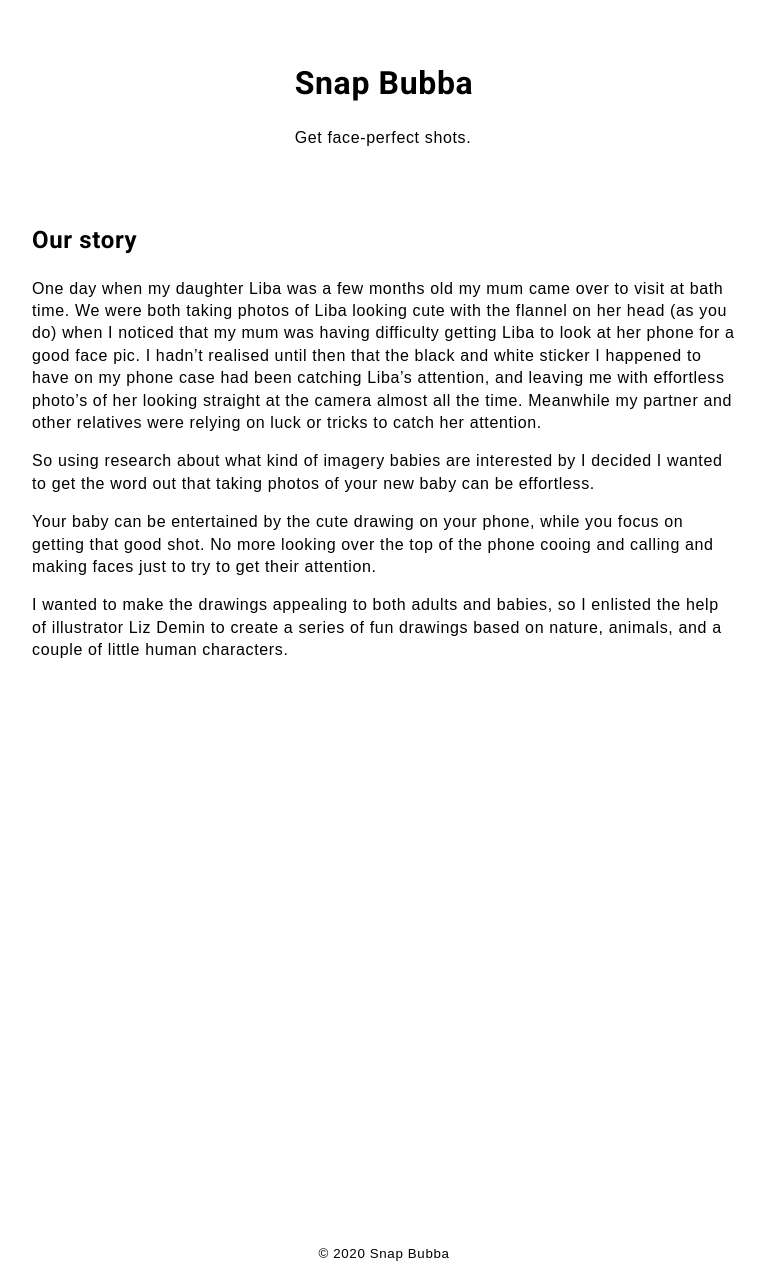
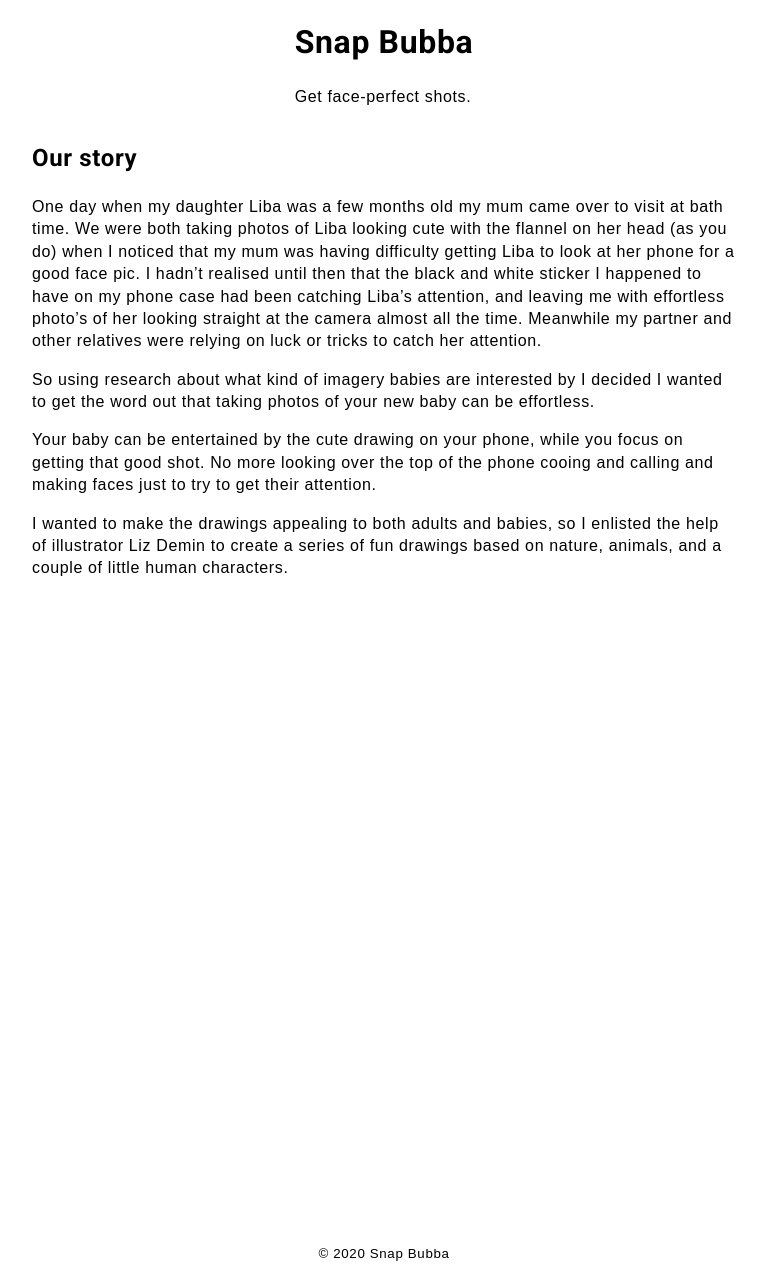
Before and after one commit to snapbubba/snapbubba.github.io, a Jekyll site: the page built from index.md, in a window 1280 px wide. Shown: the whole page, without its empty margins (256-1021 px from the left). Built offline with Jekyll 4.4.1, drawn with Linux system fonts in a browser that asks for light colours; our own code applies the rules of GitHub Pages for plain Markdown files; a script that is not in the unit is left out.

Commit message:
Change height

```diff
--- a/assets/css/style.scss
+++ b/assets/css/style.scss
@@ -31,7 +31,7 @@
             justify-content: center;
             align-content: center;
             grid-template-columns: 1fr;
-            grid-template-rows: minmax(2rem, 1fr) minmax(4rem, 5fr) minmax(1rem, auto);
+            grid-template-rows: minmax(2rem, 1fr) minmax(3rem, 9fr) minmax(1rem, auto);
             grid-template-areas:
                 "head"
                 "main"
```
